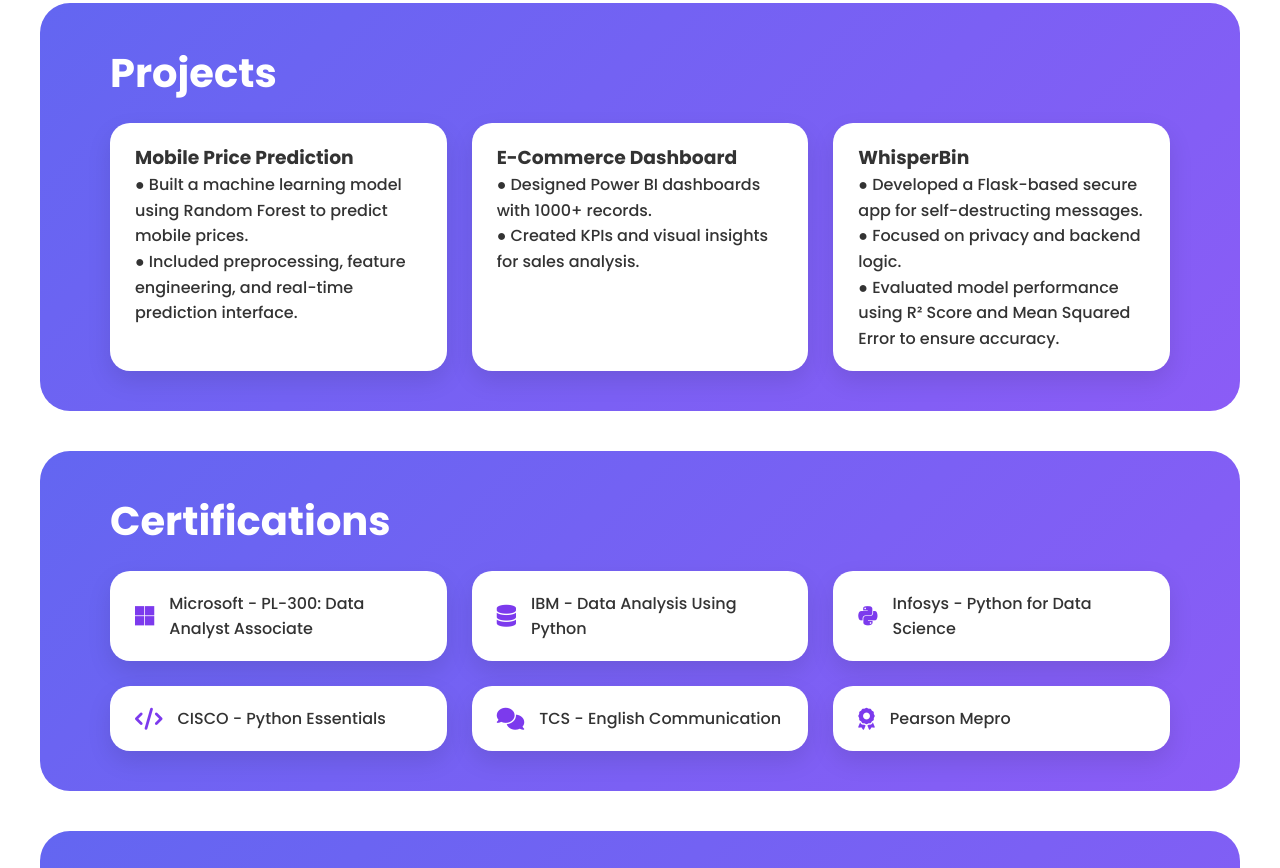
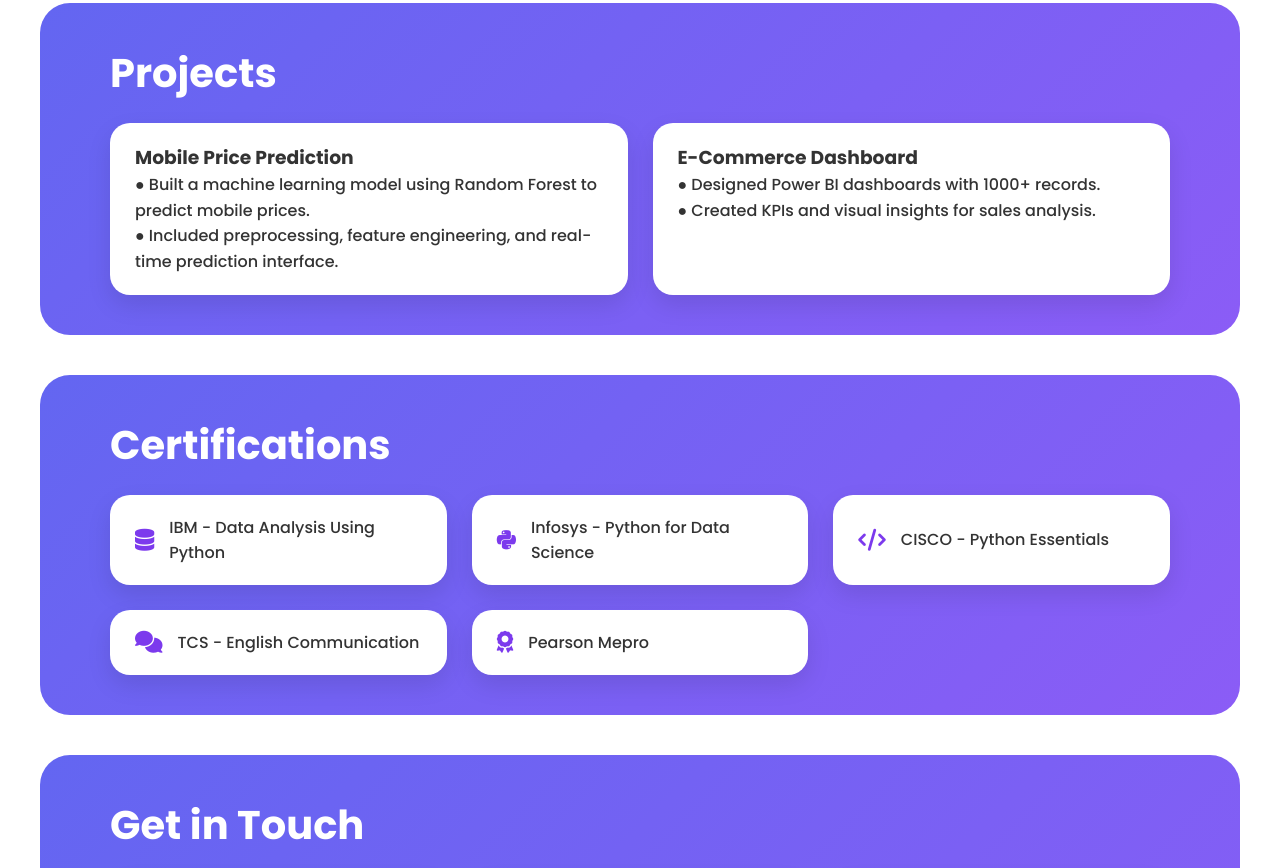
Before and after one commit to vprvithal/PORTFOLIO, a plain HTML site: page index.html in a window 1280 px wide. Shown: the part 1440-2308 px from the top of the page. Drawn offline with Linux system fonts and the light colour scheme.

Commit message:
Update index.html

```diff
--- a/index.html
+++ b/index.html
@@ -236,15 +236,6 @@
         </p>
       </div>
 
-      <div class="card">
-        <h3>WhisperBin</h3>
-        <p>
-          ● Developed a Flask-based secure app for self-destructing messages.<br>
-          ● Focused on privacy and backend logic.<br>
-	  ● Evaluated model performance using R² Score and Mean Squared Error to ensure accuracy.
-        </p>
-      </div>
-
     </div>
 
   </div>
@@ -257,10 +248,6 @@
 
     <div class="grid">
 
-      <div class="card flex-row">
-        <i class="fab fa-microsoft icon"></i>
-        <span>Microsoft - PL-300: Data Analyst Associate</span>
-      </div>
 
       <div class="card flex-row">
         <i class="fas fa-database icon"></i>
```
